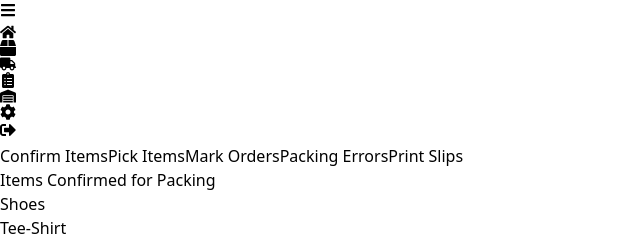
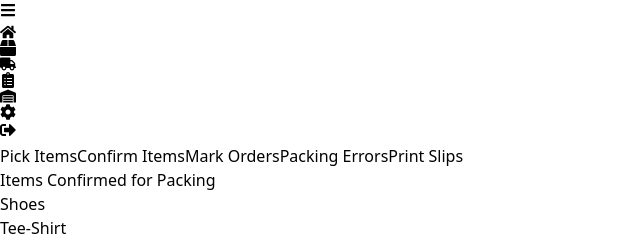
Before and after one commit to Haroon2697/WebProject5thSem, a React (Vite) app: page /pickingandpacking in a window 1280 px wide. Shown: the top 236 px of the page, without its empty margins (0-640 px from the left). Built offline with nearby package versions, Linux system fonts and the light colour scheme.

Commit message:
correcting the order in Pick-packing

```diff
--- a/src/pages/PickingAndPacking.jsx
+++ b/src/pages/PickingAndPacking.jsx
@@ -12,6 +12,18 @@ function PickingAndPacking() {
         <div className="p-4 md:p-8 bg-gray-100 min-h-screen">
             {/* Navigation Buttons */}
             <div className="flex flex-wrap gap-3 mb-6">
+
+            <button
+                    onClick={() => setSelectedForm('pick')}
+                    className={`px-4 py-2 rounded-lg text-sm font-medium transition-colors duration-200 ease-in-out ${
+                        selectedForm === 'pick'
+                            ? 'bg-black text-white'
+                            : 'bg-gray-200 text-gray-800 hover:bg-gray-300'
+                    }`}
+                >
+                    Pick Items
+                </button>
+
                 <button
                     onClick={() => setSelectedForm('confirm')}
                     className={`px-4 py-2 rounded-lg text-sm font-medium transition-colors duration-200 ease-in-out ${
@@ -22,16 +34,7 @@ function PickingAndPacking() {
                 >
                     Confirm Items
                 </button>
-                <button
-                    onClick={() => setSelectedForm('pick')}
-                    className={`px-4 py-2 rounded-lg text-sm font-medium transition-colors duration-200 ease-in-out ${
-                        selectedForm === 'pick'
-                            ? 'bg-black text-white'
-                            : 'bg-gray-200 text-gray-800 hover:bg-gray-300'
-                    }`}
-                >
-                    Pick Items
-                </button>
+
                 <button
                     onClick={() => setSelectedForm('mark')}
                     className={`px-4 py-2 rounded-lg text-sm font-medium transition-colors duration-200 ease-in-out ${
```
